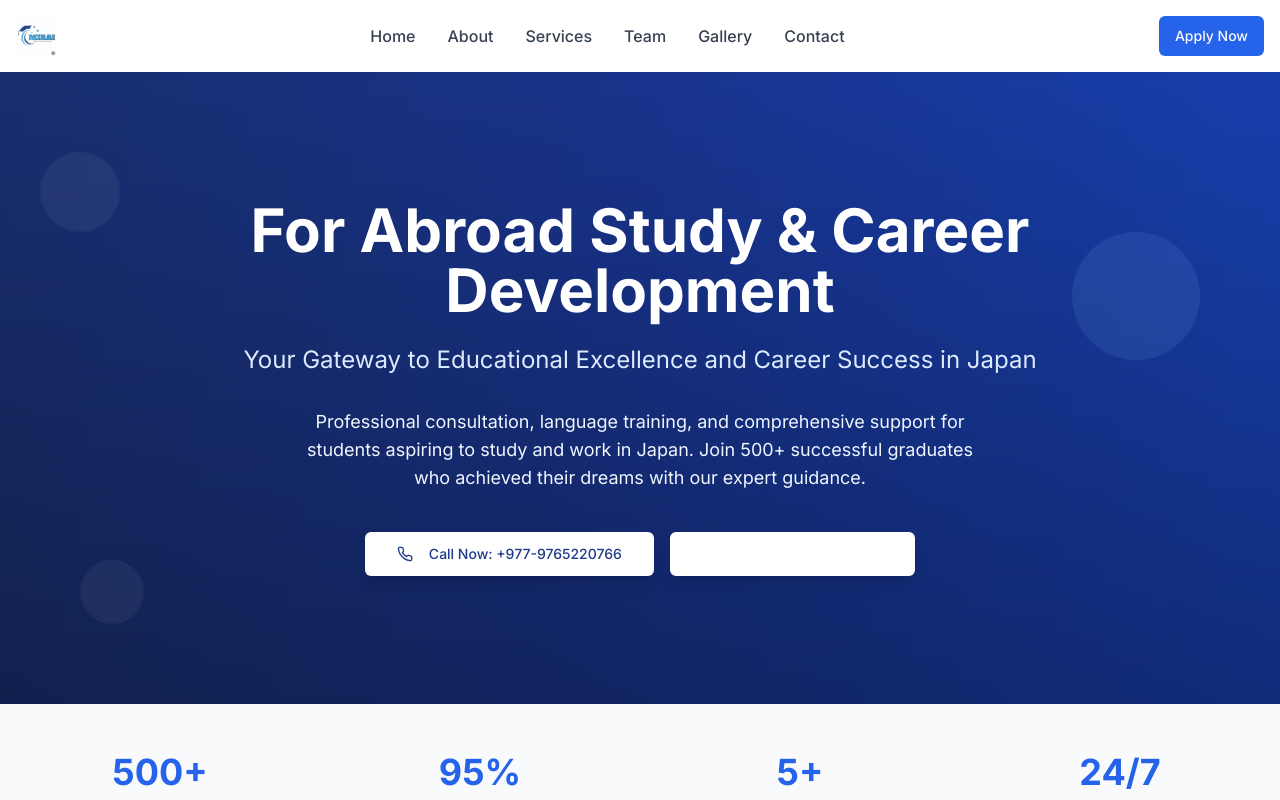
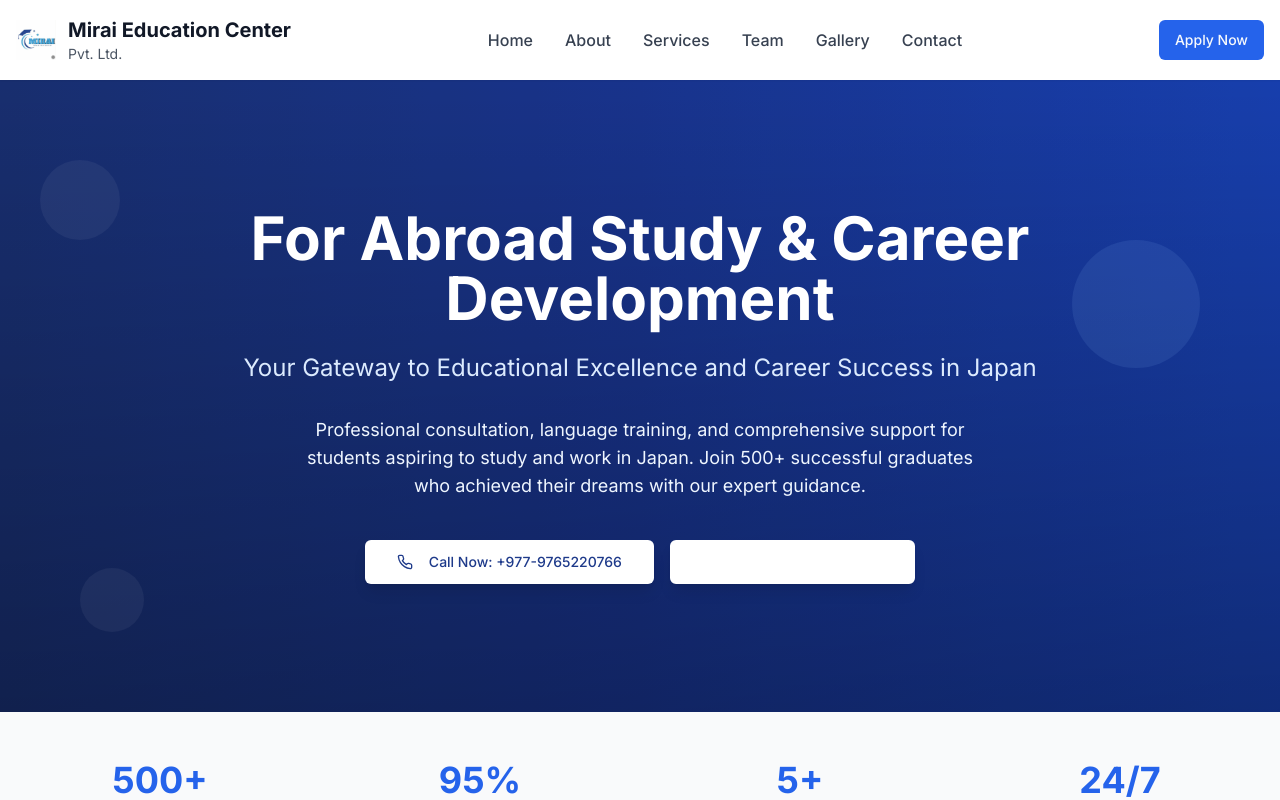
Before and after one commit to Peyond-iot/mirai-education-nexus, a React (Vite) app: page / in a window 1280 px wide. Shown: the top 800 px of the page. Built offline with nearby package versions, Linux system fonts and the light colour scheme.

Commit message:
Revert navigation bar changes
Reverted the removal of "Mirai Education Center" from the navigation bar, while keeping the logo update.

```diff
--- a/src/pages/Index.tsx
+++ b/src/pages/Index.tsx
@@ -1,3 +1,4 @@
+
 import { useState } from 'react';
 import { Phone, Mail, MapPin, Clock, ArrowRight, Users, Award, Globe, Heart, Menu, X } from 'lucide-react';
 import { Button } from '@/components/ui/button';
@@ -57,6 +58,10 @@ const Index = () => {
                 alt="Mirai Education Center Logo"
                 className="h-10 w-auto"
               />
+              <div>
+                <h1 className="text-xl font-bold text-gray-900">Mirai Education Center</h1>
+                <p className="text-sm text-gray-600">Pvt. Ltd.</p>
+              </div>
             </div>
 
             {/* Desktop Navigation */}
```
